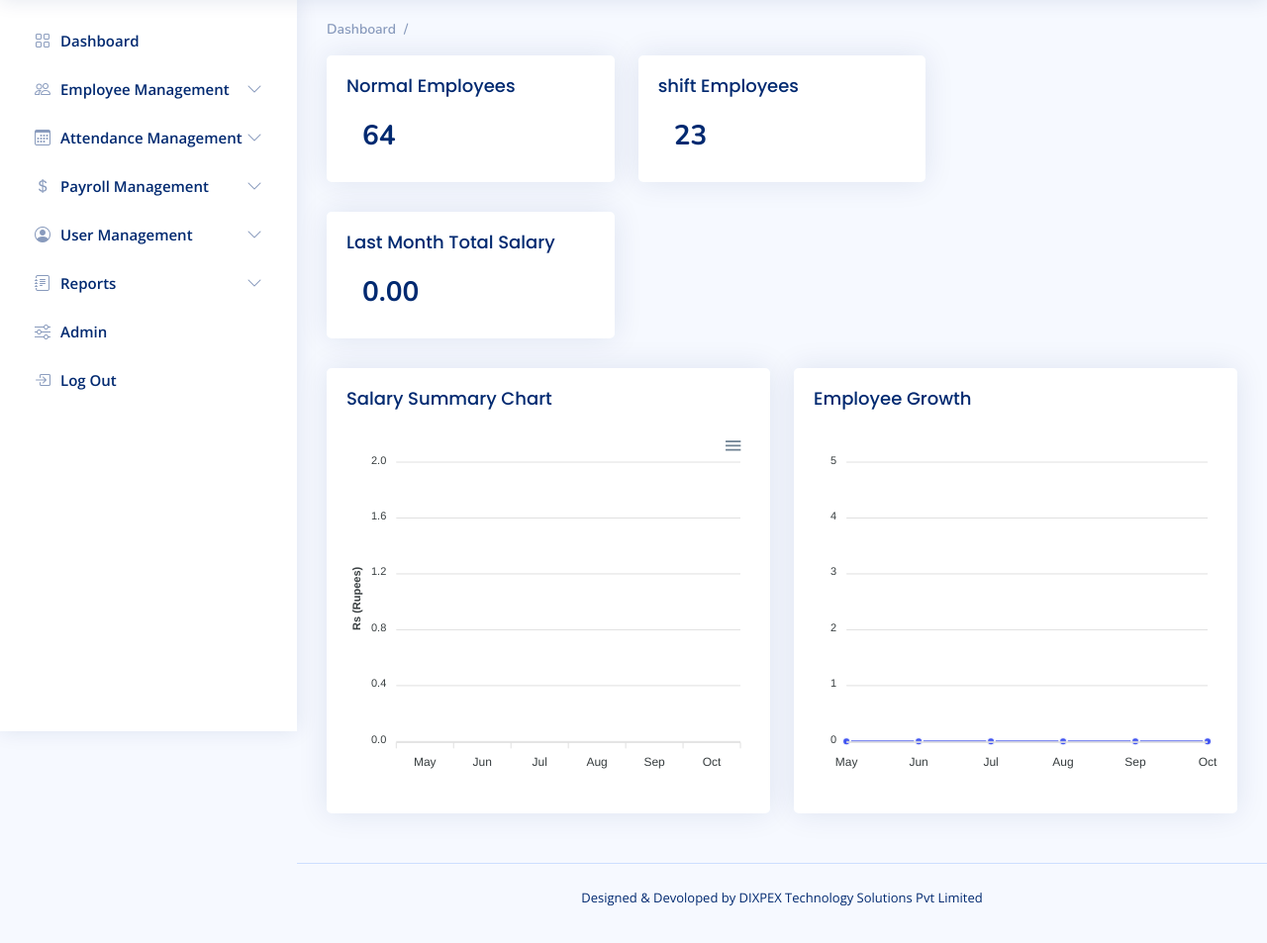
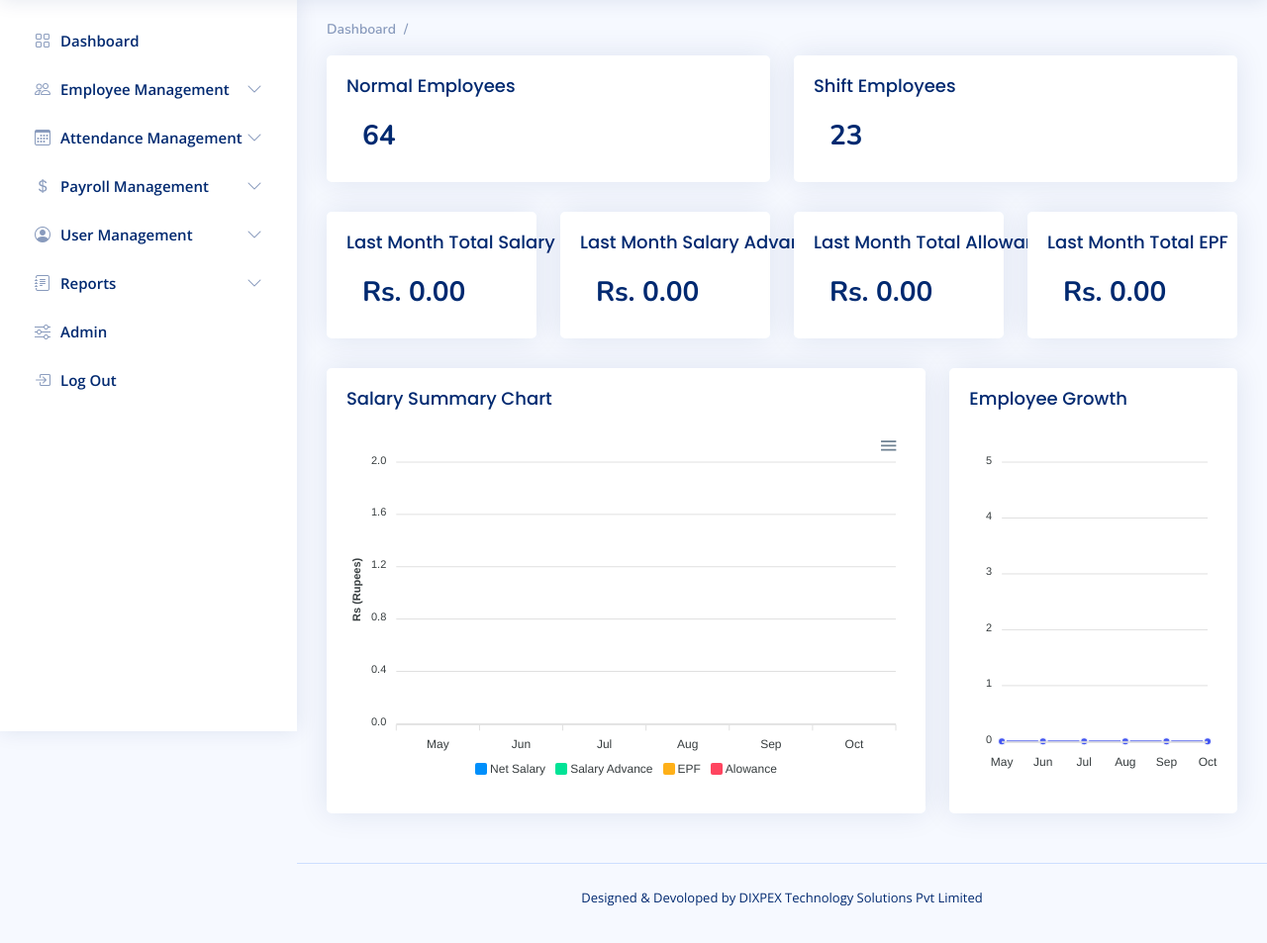
Before and after one commit to hchamikadilshan/ceylon_marine_payroll, a Django app: page /dashboard/ in a window 1280 px wide. Shown: the part 61-1014 px from the top of the page at 99% size. Run offline with Django 4.2, Linux system fonts and the light colour scheme; a user stored in the database is signed in; data comes from the database, SQL or seed files in the repository; data that the repository does not hold is empty; some libraries are stand-ins or nearby versions.

Commit message:
edited dashboard

```diff
--- a/hrms/dashboard/templates/dashboard.html
+++ b/hrms/dashboard/templates/dashboard.html
@@ -15,10 +15,10 @@
     <div class="row">
 
       <!-- Left side columns -->
-      <div class="col-lg-8">
+      <div class="col-lg-12">
         <div class="row">
 
-            <div class="col-xxl-4 col-md-6">
+            <div class="col-md-6">
                 <div class="card info-card sales-card">
 
                     <div class="card-body">
@@ -38,11 +38,11 @@
 
                 </div>
             </div><!-- End Sales Card -->
-            <div class="col-xxl-4 col-md-6">
+            <div class="col-md-6">
               <div class="card info-card sales-card">
 
                   <div class="card-body">
-                      <h5 class="card-title">shift Employees <span></span></h5>
+                      <h5 class="card-title">Shift Employees <span></span></h5>
 
                       <div class="d-flex align-items-center">
                         <!-- <div class="card-icon rounded-circle d-flex align-items-center justify-content-center">
@@ -59,7 +59,7 @@
               </div>
           </div><!-- End Sales Card -->
 
-            <div class="col-xxl-4 col-md-6">
+            <div class="col-md-3">
                 <div class="card info-card sales-card">
 
                     <div class="card-body">
@@ -79,11 +79,71 @@
 
                 </div>
             </div><!-- End Sales Card -->
+            <div class="col-md-3">
+                <div class="card info-card sales-card">
+
+                    <div class="card-body">
+                        <h5 class="card-title">Last Month Salary Advance<span></span></h5>
+
+                        <div class="d-flex align-items-center">
+                        <!-- <div class="card-icon rounded-circle d-flex align-items-center justify-content-center">
+                            <i class="bi bi-currency-dollar"></i>
+                        </div> -->
+                        <div class="ps-3">
+                            <h6 id="dashboard_last_month_salary_advance" class ="value" akhi="156000.00">0</h6>
+                            <!-- <span class="text-success small pt-1 fw-bold">12%</span> <span class="text-muted small pt-2 ps-1">increase</span> -->
+
+                        </div>
+                        </div>
+                    </div>
+
+                </div>
+            </div><!-- End Sales Card -->
+            <div class="col-md-3">
+              <div class="card info-card sales-card">
+
+                  <div class="card-body">
+                      <h5 class="card-title">Last Month Total Allowance<span></span></h5>
+
+                      <div class="d-flex align-items-center">
+                      <!-- <div class="card-icon rounded-circle d-flex align-items-center justify-content-center">
+                          <i class="bi bi-currency-dollar"></i>
+                      </div> -->
+                      <div class="ps-3">
+                          <h6 id="dashboard_last_month_allowance" class ="value" akhi="156000.00">0</h6>
+                          <!-- <span class="text-success small pt-1 fw-bold">12%</span> <span class="text-muted small pt-2 ps-1">increase</span> -->
+
+                      </div>
+                      </div>
+                  </div>
+
+              </div>
+          </div><!-- End Sales Card -->
+            <div class="col-md-3">
+              <div class="card info-card sales-card">
+
+                  <div class="card-body">
+                      <h5 class="card-title">Last Month Total EPF<span></span></h5>
+
+                      <div class="d-flex align-items-center">
+                      <!-- <div class="card-icon rounded-circle d-flex align-items-center justify-content-center">
+                          <i class="bi bi-currency-dollar"></i>
+                      </div> -->
+                      <div class="ps-3">
+                          <h6 id="dashboard_last_month_epf" class ="value" akhi="156000.00">0</h6>
+                          <!-- <span class="text-success small pt-1 fw-bold">12%</span> <span class="text-muted small pt-2 ps-1">increase</span> -->
+
+                      </div>
+                      </div>
+                  </div>
+
+              </div>
+          </div><!-- End Sales Card -->
         </div>
     </div>
 </div>
 <div class="row">
-  <div class="col-6">
+  <div class="col-8">
     <div class="card">
       <div class="card-body">
         <h5 class="card-title">Salary Summary Chart</h5>
@@ -95,7 +155,7 @@
       </div>
     </div>
   </div>
-  <div class="col-6">
+  <div class="col-4">
     <div class="card">
       <div class="card-body">
         <h5 class="card-title">Employee Growth</h5>
@@ -140,16 +200,28 @@ $( document ).ready(function() {
         url: "{% url 'get_salary_summary_data' %}",
         success: function (response) {
             document.getElementById("dashboard_last_month_salary").innerHTML = response["last_month_salary"]
+            document.getElementById("dashboard_last_month_salary_advance").innerHTML = response["last_month_salary_advance"]
+            document.getElementById("dashboard_last_month_allowance").innerHTML = response["last_month_allowance"]
+            document.getElementById("dashboard_last_month_epf").innerHTML = response["last_month_epf"]
             new ApexCharts(document.querySelector("#columnChart"), {
               series: [ {
                 name: 'Net Salary',
                 data: [response["monthly_net_salary_payed_record"][0][2], response["monthly_net_salary_payed_record"][1][2], response["monthly_net_salary_payed_record"][2][2], response["monthly_net_salary_payed_record"][3][2], response["monthly_net_salary_payed_record"][4][2], response["monthly_net_salary_payed_record"][5][2]]
+              },{
+                name: 'Salary Advance',
+                data: [response["monthly_net_salary_payed_record"][0][4], response["monthly_net_salary_payed_record"][1][4], response["monthly_net_salary_payed_record"][2][4], response["monthly_net_salary_payed_record"][3][4], response["monthly_net_salary_payed_record"][4][4], response["monthly_net_salary_payed_record"][5][4]]
+              },{
+                name: 'EPF',
+                data: [response["monthly_net_salary_payed_record"][0][5], response["monthly_net_salary_payed_record"][1][5], response["monthly_net_salary_payed_record"][2][5], response["monthly_net_salary_payed_record"][3][5], response["monthly_net_salary_payed_record"][4][5], response["monthly_net_salary_payed_record"][5][5]]
+              },{
+                name: 'Alowance',
+                data: [response["monthly_net_salary_payed_record"][0][6], response["monthly_net_salary_payed_record"][1][6], response["monthly_net_salary_payed_record"][2][6], response["monthly_net_salary_payed_record"][3][6], response["monthly_net_salary_payed_record"][4][6], response["monthly_net_salary_payed_record"][5][6]]
               }],
               chart: {
                 type: 'bar',
                 height: 350
               },
-              colors: ['#4154f1'],
+              // colors: ['#4154f1'],
               plotOptions: {
                 bar: {
                   horizontal: false,
--- a/hrms/dashboard/views.py
+++ b/hrms/dashboard/views.py
@@ -75,6 +75,9 @@ class SalarySummaryChartData(LoginRequiredMixin,View):
             employees = Employee.objects.filter(emp_type=0)
             employees_list = list(employees)
             total_net_salary = 0
+            total_salary_advance = 0
+            total_epf = 0
+            total_allowance = 0
             for employee in employees_list:
                 emp_id = employee.emp_id
                 try :
@@ -91,12 +94,21 @@ class SalarySummaryChartData(LoginRequiredMixin,View):
                         pass
                     else:
                         total_net_salary += response[12]
+                        total_salary_advance  += response[6]
+                        total_epf += response[5]
+                        total_allowance += response[7]
                         employees_count += 1
                 except (ValueError,IndexError):
                     pass
-            monthly_net_salary_payed_record.append([month[0],month[1],total_net_salary,employees_count])
+            monthly_net_salary_payed_record.append([month[0],month[1],total_net_salary,employees_count,total_salary_advance,total_epf,total_allowance])
         last_month_total = monthly_net_salary_payed_record[4][2]
-        last_month_total_formatted = "{:>9,.2f}".format(last_month_total)
+        last_month_total_formatted = "Rs. {:>9,.2f}".format(last_month_total)
+        last_month_salary_advance = monthly_net_salary_payed_record[4][4]
+        last_month_salary_advance_formated =  "Rs. {:>9,.2f}".format(last_month_salary_advance)
+        last_month_allowance = monthly_net_salary_payed_record[4][6]
+        last_month_allowance_formated =  "Rs. {:>9,.2f}".format(last_month_allowance)
+        last_month_epf = monthly_net_salary_payed_record[4][5]
+        last_month_epf_formated =  "Rs. {:>9,.2f}".format(last_month_epf)
 
 
-        return JsonResponse({'monthly_net_salary_payed_record':monthly_net_salary_payed_record,"last_month_salary":last_month_total_formatted})
+        return JsonResponse({'monthly_net_salary_payed_record':monthly_net_salary_payed_record,"last_month_salary":last_month_total_formatted,"last_month_salary_advance":last_month_salary_advance_formated,"last_month_allowance":last_month_allowance_formated,"last_month_epf":last_month_epf_formated})
```
